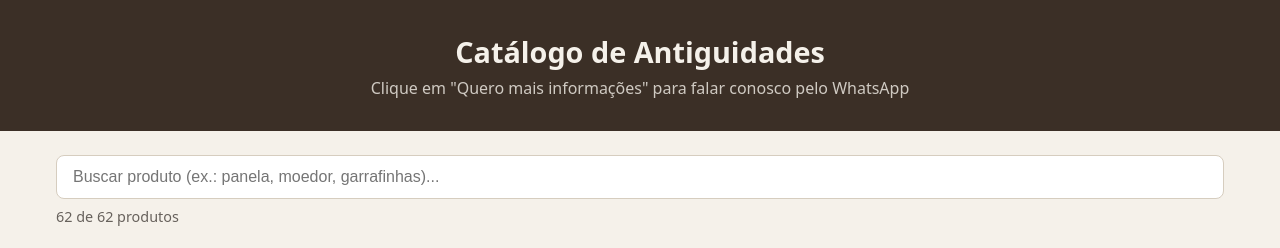
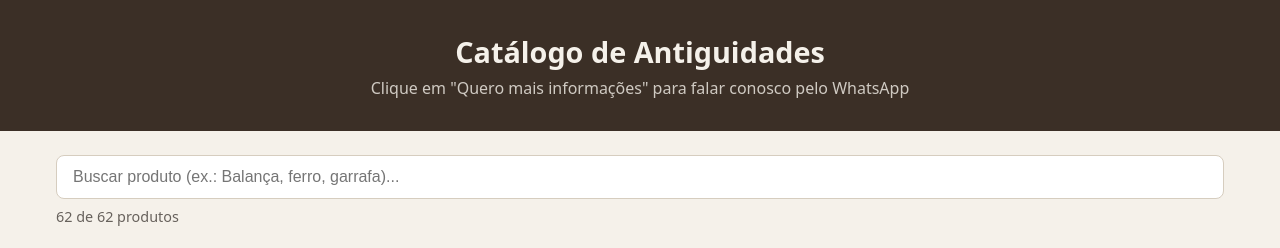
Before and after one commit to giovanegiow/Site_Rinaldo, a plain HTML site: page views/index.html in a window 1280 px wide. Shown: the top 248 px of the page. Drawn offline with Linux system fonts and the light colour scheme.

Commit message:
alteração do placeholder

```diff
--- a/views/index.html
+++ b/views/index.html
@@ -40,7 +40,7 @@
 
   <main>
     <div class="busca">
-      <input type="search" id="busca" placeholder="Buscar produto (ex.: panela, moedor, garrafinhas)..." aria-label="Buscar produto" autocomplete="off">
+      <input type="search" id="busca" placeholder="Buscar produto (ex.: Balança, ferro, garrafa)..." aria-label="Buscar produto" autocomplete="off">
       <p class="contador" id="contador" aria-live="polite"></p>
     </div>
     <p class="vazio" id="vazio" hidden>Nenhum produto encontrado.</p>
```
